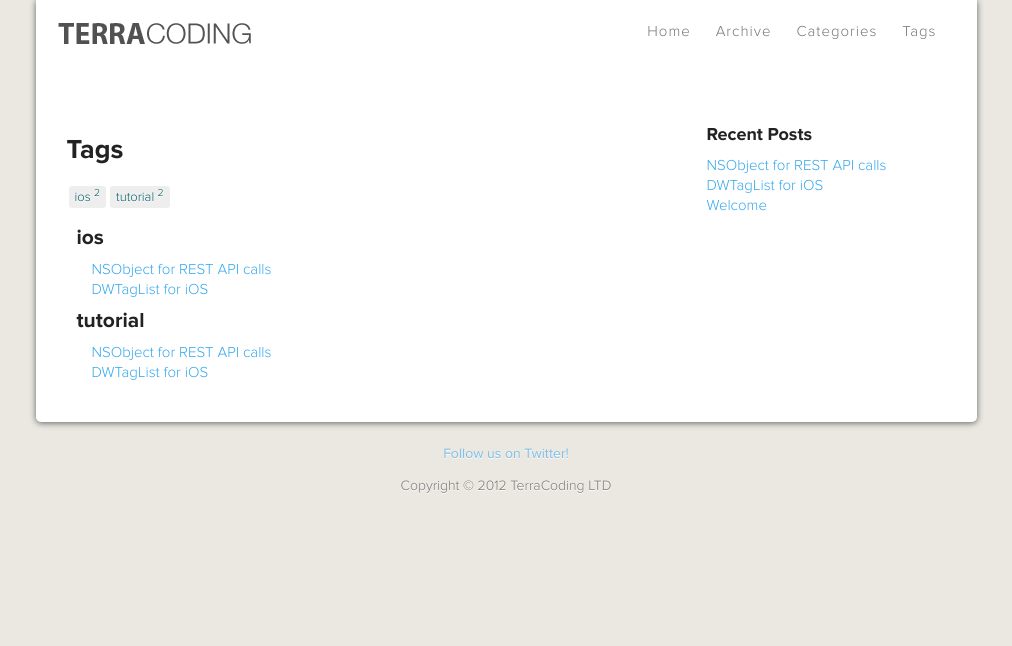
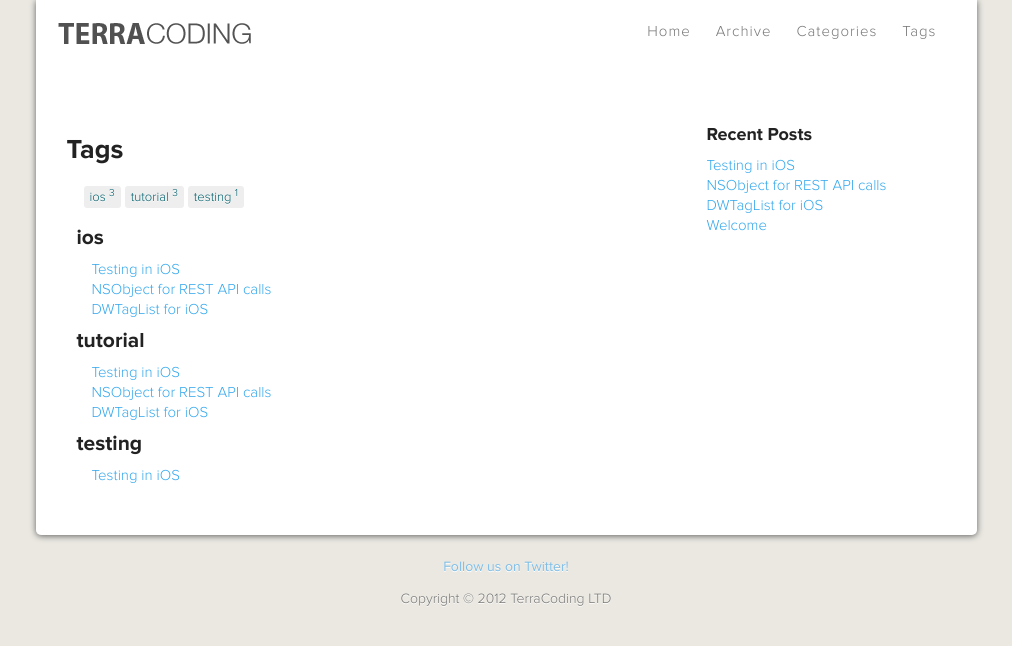
Before and after one commit to Terracoding/terracoding.github.com, a Jekyll site: the page built from tags.html, in a window 1280 px wide. Shown: the top 646 px of the page, without its empty margins (134-1146 px from the left). Built offline with Jekyll 4.4.1, drawn with Linux system fonts in a browser that asks for light colours; part of the change alters nothing that is shown.

Commit message:
Fixed styles and added new post

```diff
--- /dev/null
+++ b/_posts/2012-09-08-testing-in-ios.md
@@ -0,0 +1,89 @@
+---
+layout: post
+title: "Testing in iOS"
+category: Tutorial
+author: Dominic Wroblewski
+twitter: Domness
+tags: ["ios", "tutorial", "testing"]
+---
+{% include JB/setup %}
+
+Since doing some programming in a TDD format, I realised the lack of documentation about testing in iOS. A number of the testing documents on the Apple Developer site have now vanished and redirect to "Real-World Testing", which is not desired.  The community behind Ruby (on Rails) seems to be heavily biased towards writing tests and testing a relatively large percentage of code coverage, if not all of it. Switching from a number of heavily tested projects in Rails to a new iOS application, I thought testing should be a large part of it to make sure everything was working.
+
+### Test-Driven Development
+
+Test-Driven Development (TDD) is a way of developing websites/applications by writing the most basic of tests, and making them pass with your code. By only writing enough code to past the tests, and nothing more, the coverage of tests can be endless. You will have the knowledge that almost anything you break will get tested and show up in red.
+
+When developing Rails apps, I usually use features such as `rspec` and `cucumber` to run all my tests (including user interaction). Moving from testing in Rails to iOS was a little harder to find well documented steps.
+
+### Testing in iOS
+
+SenTestingKit (*OCUnit*) is the default testing library included in the Apple Docs (however some of the docs are pretty old). This is a simple unit testing kit for testing methods return the correct values, and runs very similar to the Java equivalent (JUnit). Most testing will be done with this kit when using Xcode, and with a few other libraries such as OCMock, you can develop iOS in a close-to-TDD way.
+
+Creating tests using OCUnit is a very simple process that for each test, you create a method, and a simple comparison between objects, values etc.
+
+A simple test can look like the following:
+
+    - (void)testFullName
+    {
+        Person * person = [[Person alloc] init];
+        [person setFirstName:@"John"];
+        [person setLastName:@"Doe"];
+        STAssertTrue([[person fullName] isEqualToString:@"John Doe"], @"");
+        [person release];
+    }
+
+Testing certain UI elements can also be done using OCUnit. This requires you to share your view controller and view with the test implementation file. Such that:
+
+    - (void) setUp {
+        app_delegate    = [[UIApplication sharedApplication] delegate];
+        myController    = app_delegate.myController;
+        myView          = myController.view;
+    }
+
+    - (void)testUI
+    {
+        [myController press:[myView viewWithTag:1]];
+        STAssertTrue([[myController.lbl text] isEqualToString:@"John Doe"], @"");
+    }
+
+### Mocking
+
+OCMock is a tool that is used for creating and testing mock objects in your application. Mock objects are simulated objects that mimic the behaviour of real objects in an application.
+
+Advantages of using mock objects:
+
+- Testing objects that may not exist yet, or objects that may change behaviour
+- Testing whilst not effecting a database
+- Objects that may contain modified methods just for testing purposes
+
+Mock objects can be tested as follows using OCMock:
+
+    myMock = [OCMockObject mockForClass:[NSString class]];
+    [[myMock expect] isEqualToString:@"myString"];
+    [myMock isEqualToString:@"myString"];
+
+### Instruments
+
+Xcode's [instruments](http://developer.apple.com/library/ios/#documentation/DeveloperTools/Conceptual/InstrumentsUserGuide/Introduction/Introduction.html) are great for testing your application when using real or test data. This was something that I only started using pretty recently. Basically, Instruments are a set of tools that enable you to profile and track processes when testing your applications.
+
+Originally, I had many problems when learning about memory management in CocoaTouch, I soon learnt the basics, but my only real knowledge came when profiling my applications and actually seeing graphics of where memory was being retained well after it should have been released.
+
+Instruments gives you memory counters and graphics to see where abouts and at what time memory is being retained when it shouldn't. It also gives great insight into when memory is being allocated to objects, that may never get used. For example, initialising objects in `viewDidLoad` or in the controller `init` well before the object is being used may cause threads to hang whilst methods are being called, whereas a user may access the view controller without calling on the object. It also taught me when and where to initialise objects, and where to check if the object has already been initialised previously (for example, in methods that may get called a few times).
+
+### Real-World Testing
+
+I've never been so impressed with any iOS libraries as much as I have been with [TestFlight](https://testflightapp.com/). TestFlight is an awesome site where you can upload IPA's of your applications and have them delivered to testers over-the-air.
+
+Using something like TestFlight means you can have them register their device using MobileSafari, and having their device id available for you to add them to the AdHoc provisioning on the Apple Developer site. TestFlight gives you an SDK that enables any error logs, NSLogs and checkpoints to be uploaded directly to the build reports on the website. Checkpoints on TestFlight let you check how deep testers are using your application. Other reports include how long a testers session lasts for and what devices the app has been installed onto.
+
+I'd have to say, TestFlight is a god send when you have a group of beta testers that you want to deliver an app update to without having to email or sync any devices to iTunes.
+
+### Conclusion
+
+Testing in iOS may not be widely spoken about, however there are definitely some great tools to get you started. I've added a list of links below to give you some insight in setting up your iOS testing environment:
+
+- [OCUnit](http://www.sente.ch/software/ocunit/)
+- [OCMock](http://ocmock.org/)
+- [GHUnit](https://github.com/gabriel/gh-unit)
+- [iPhoneUnitTests](http://developer.apple.com/library/ios/#samplecode/iPhoneUnitTests/Introduction/Intro.html)
--- a/stylesheets/main.css
+++ b/stylesheets/main.css
@@ -202,6 +202,14 @@ hr.soften {
 .span3 h2 {
   margin-bottom: 10px;
 }
+.span8 h3 {
+  margin-bottom: 10px;
+}
+.span8 ul {
+  list-style-type: none;
+  margin-left: 15px;
+  margin-bottom: 10px;
+}
 .page-list h2 {
   margin: 10px;
   font-size: 21px;
```
